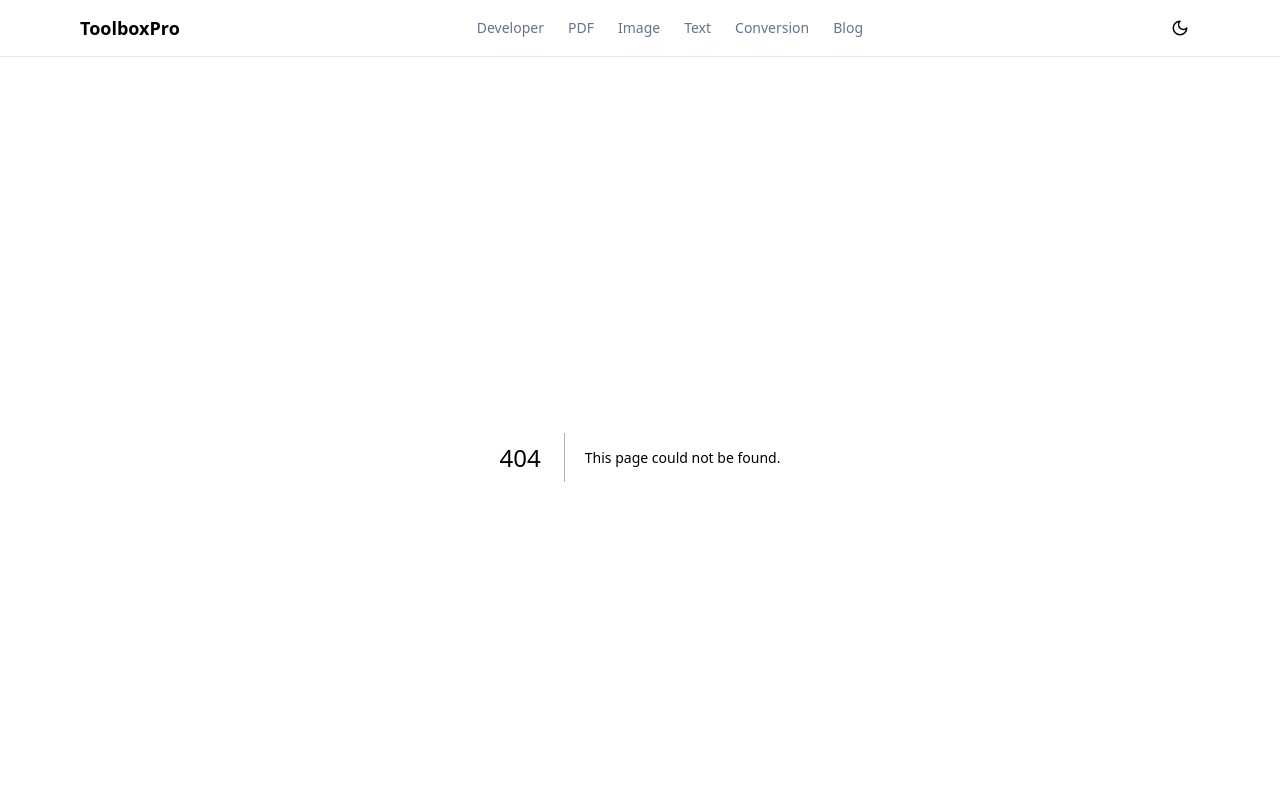
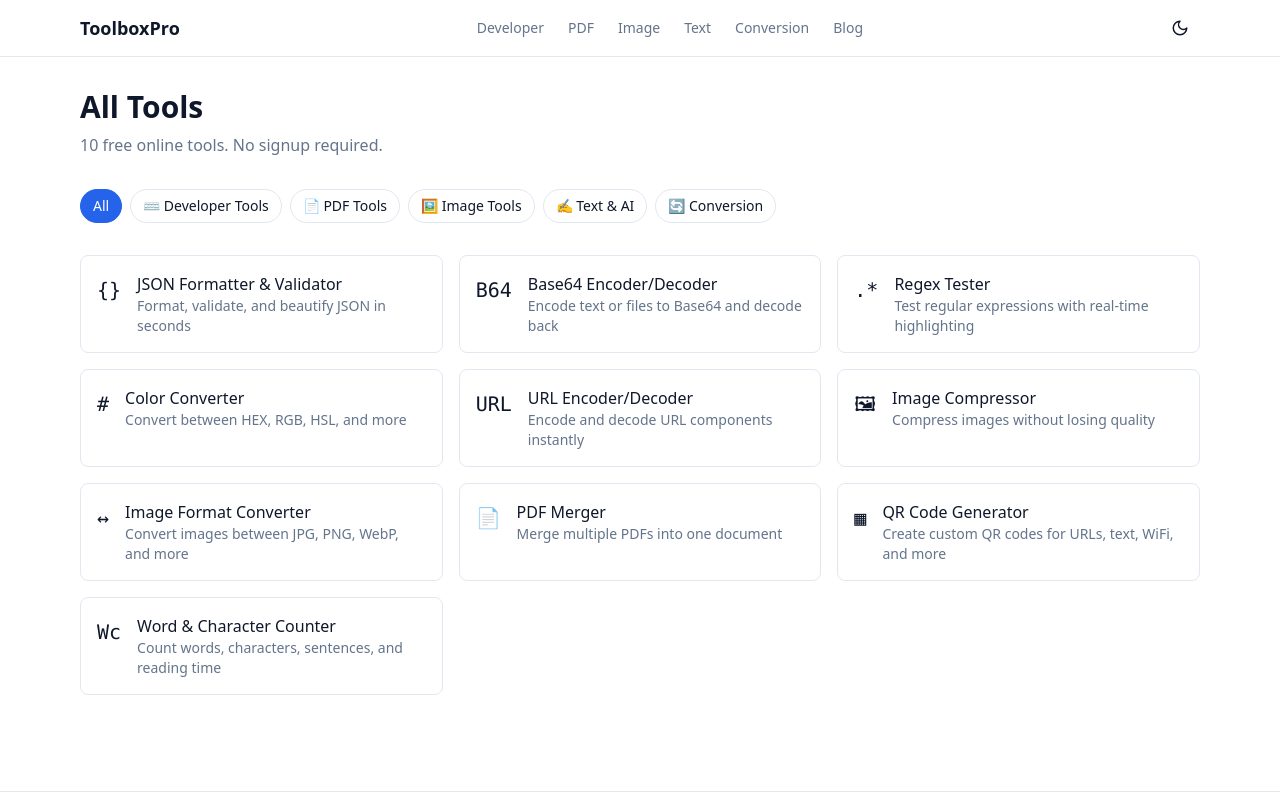
Before and after one commit to hyehugh/ToolBoxPro, a Next.js app: page /tools in a window 1280 px wide. Before the commit this address had no page. Shown: the top 800 px of the page. Built offline with nearby package versions, Linux system fonts and the light colour scheme.

Commit message:
fix: add /tools listing page for category links

```diff
--- /dev/null
+++ b/app/tools/page.tsx
@@ -0,0 +1,85 @@
+import { tools, categories, getToolsByCategory } from "@/lib/tools/data";
+import Link from "next/link";
+import type { Metadata } from "next";
+
+export const metadata: Metadata = {
+  title: "All Tools — Free Online Tools | ToolboxPro",
+  description: "Browse all free online tools: developer tools, PDF tools, image tools, text tools, and conversion tools.",
+};
+
+interface Props {
+  searchParams: Promise<{ category?: string }>;
+}
+
+export default async function ToolsPage({ searchParams }: Props) {
+  const { category } = await searchParams;
+  const selectedCategory = category || null;
+  const filteredTools = selectedCategory
+    ? getToolsByCategory(selectedCategory)
+    : tools;
+
+  return (
+    <div className="mx-auto max-w-6xl px-4 py-8">
+      <h1 className="text-3xl font-bold mb-2">
+        {selectedCategory
+          ? `${categories.find((c) => c.id === selectedCategory)?.name || "All"} Tools`
+          : "All Tools"}
+      </h1>
+      <p className="text-muted-foreground mb-8">
+        {filteredTools.length} free online tools. No signup required.
+      </p>
+
+      {/* Category filter */}
+      <div className="flex flex-wrap gap-2 mb-8">
+        <Link
+          href="/tools"
+          className={`px-3 py-1.5 rounded-full text-sm border transition-colors ${
+            !selectedCategory
+              ? "bg-primary text-primary-foreground border-primary"
+              : "bg-background border-input hover:bg-accent"
+          }`}
+        >
+          All
+        </Link>
+        {categories.map((cat) => (
+          <Link
+            key={cat.id}
+            href={`/tools?category=${cat.id}`}
+            className={`px-3 py-1.5 rounded-full text-sm border transition-colors ${
+              selectedCategory === cat.id
+                ? "bg-primary text-primary-foreground border-primary"
+                : "bg-background border-input hover:bg-accent"
+            }`}
+          >
+            {cat.icon} {cat.name}
+          </Link>
+        ))}
+      </div>
+
+      {/* Tool grid */}
+      <div className="grid grid-cols-1 sm:grid-cols-2 lg:grid-cols-3 gap-4">
+        {filteredTools.map((tool) => (
+          <Link
+            key={tool.slug}
+            href={`/tools/${tool.slug}`}
+            className="flex items-start gap-4 p-4 rounded-lg border bg-card hover:bg-accent transition-colors"
+          >
+            <span className="text-xl mt-1 font-mono">{tool.icon}</span>
+            <div>
+              <h3 className="font-medium">{tool.name}</h3>
+              <p className="text-sm text-muted-foreground">
+                {tool.description}
+              </p>
+            </div>
+          </Link>
+        ))}
+      </div>
+
+      {filteredTools.length === 0 && (
+        <p className="text-center text-muted-foreground py-12">
+          No tools found in this category.
+        </p>
+      )}
+    </div>
+  );
+}
```
